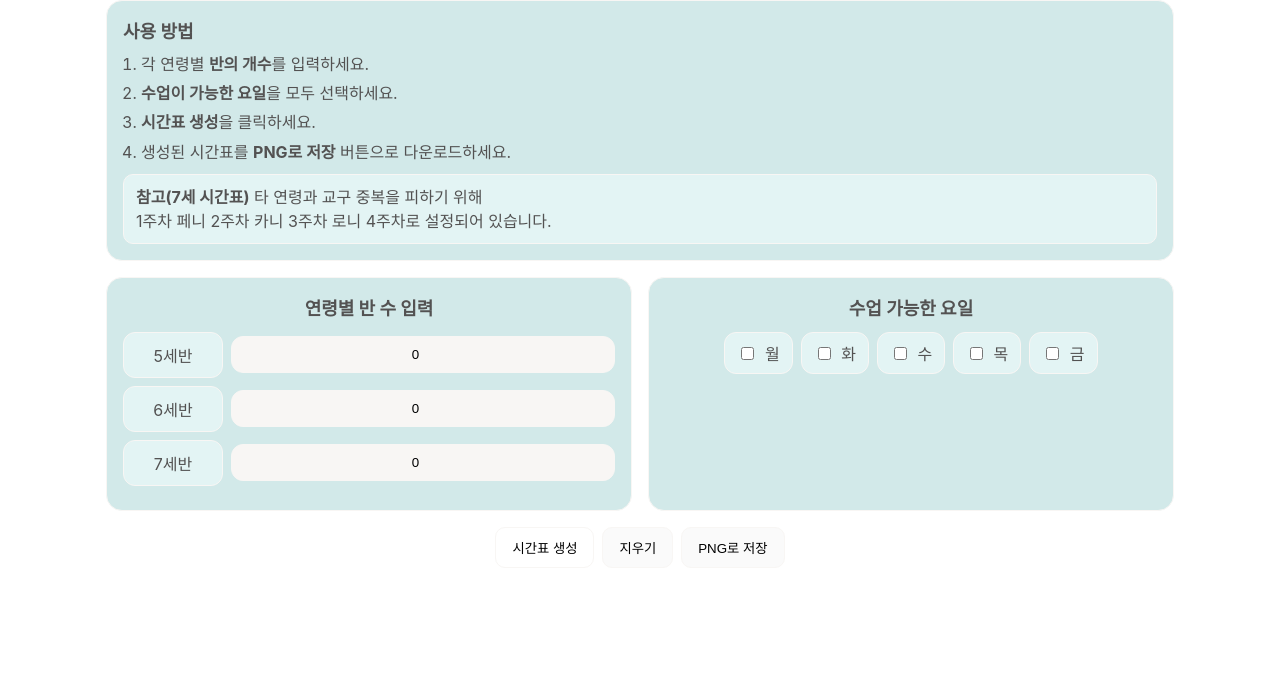
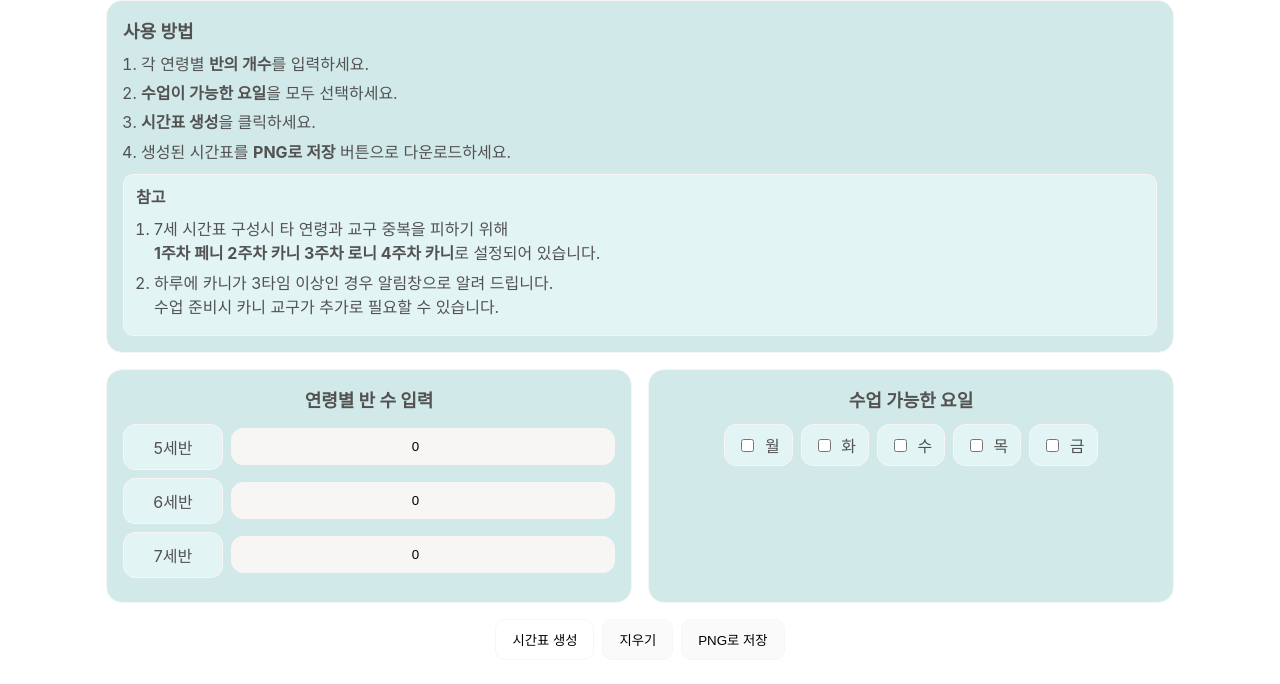
Before and after one commit to Ria-jo/jamplay-codiplan, a plain HTML site: page index.html in a window 1280 px wide. Shown: the part 138-822 px from the top of the page. Before the commit the page ends 800 px from the top, so only its background shows below. Drawn offline with nearby package versions, Linux system fonts and the light colour scheme.

Commit message:
Add files via upload

```diff
--- a/index.html
+++ b/index.html
@@ -23,10 +23,20 @@
             생성된 시간표를 <strong>PNG로 저장</strong> 버튼으로 다운로드하세요.
           </li>
         </ol>
-        <p class="guide-note">
-          <strong>참고(7세 시간표)</strong> 타 연령과 교구 중복을 피하기 위해<br />
-          1주차 페니 2주차 카니 3주차 로니 4주차로 설정되어 있습니다.
-        </p>
+        <div class="guide-note">
+          <strong>참고</strong>
+          <ol class="guide-note-list">
+            <li>
+              7세 시간표 구성시 타 연령과 교구 중복을 피하기 위해<br />
+              <strong>1주차 페니 2주차 카니 3주차 로니 4주차 카니</strong>로
+              설정되어 있습니다.
+            </li>
+            <li>
+              하루에 카니가 3타임 이상인 경우 알림창으로 알려 드립니다.<br />
+              수업 준비시 카니 교구가 추가로 필요할 수 있습니다.
+            </li>
+          </ol>
+        </div>
       </section>
 
       <section class="grid two-col">
--- a/style.css
+++ b/style.css
@@ -185,3 +185,11 @@ td.label {
   border-radius: 10px;
   line-height: 1.5;
 }
+.guide-note-list {
+  margin: 8px 0 0 18px;
+  padding: 0;
+}
+.guide-note-list li {
+  margin: 6px 0;
+  line-height: 1.5;
+}
```
